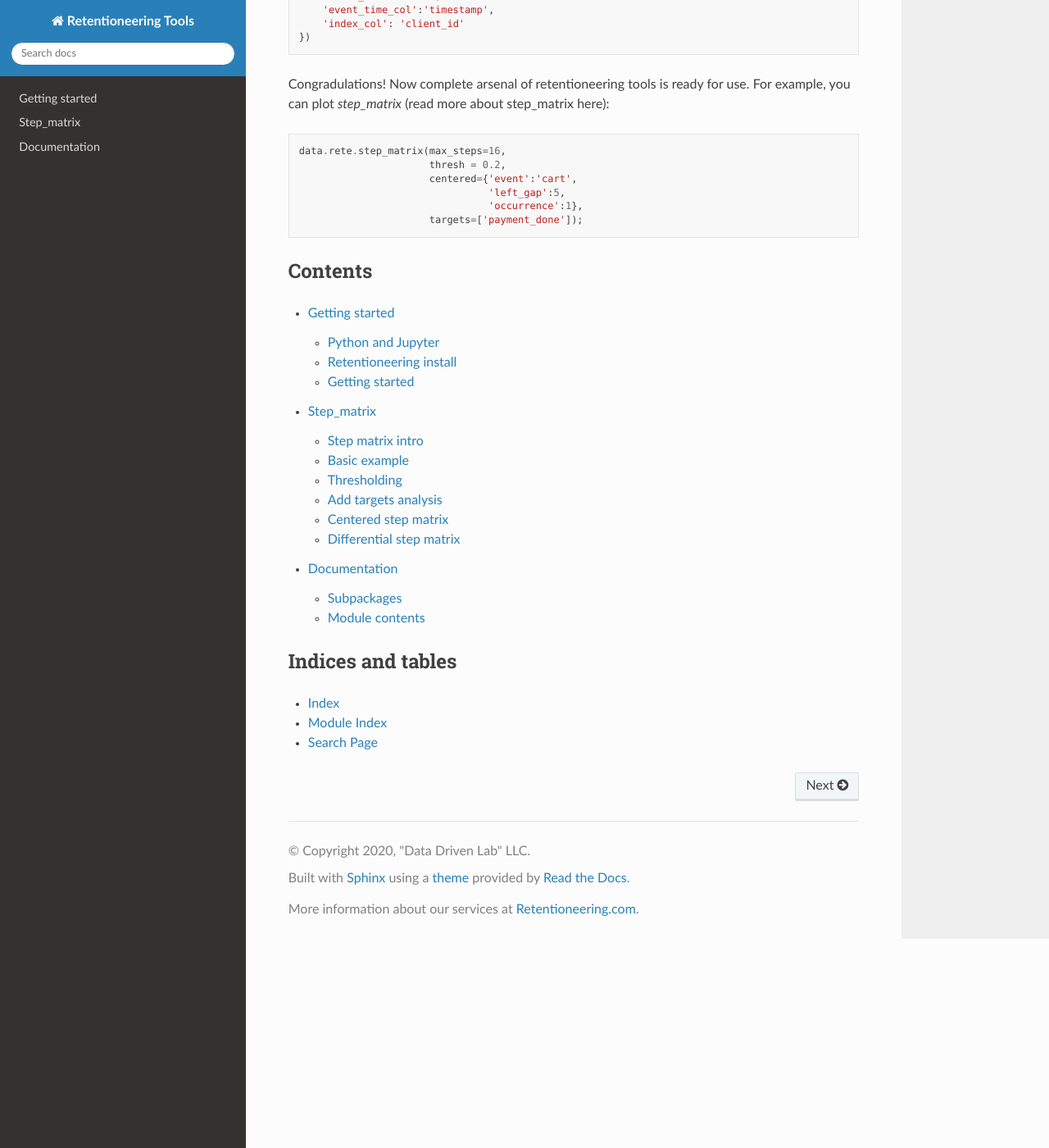
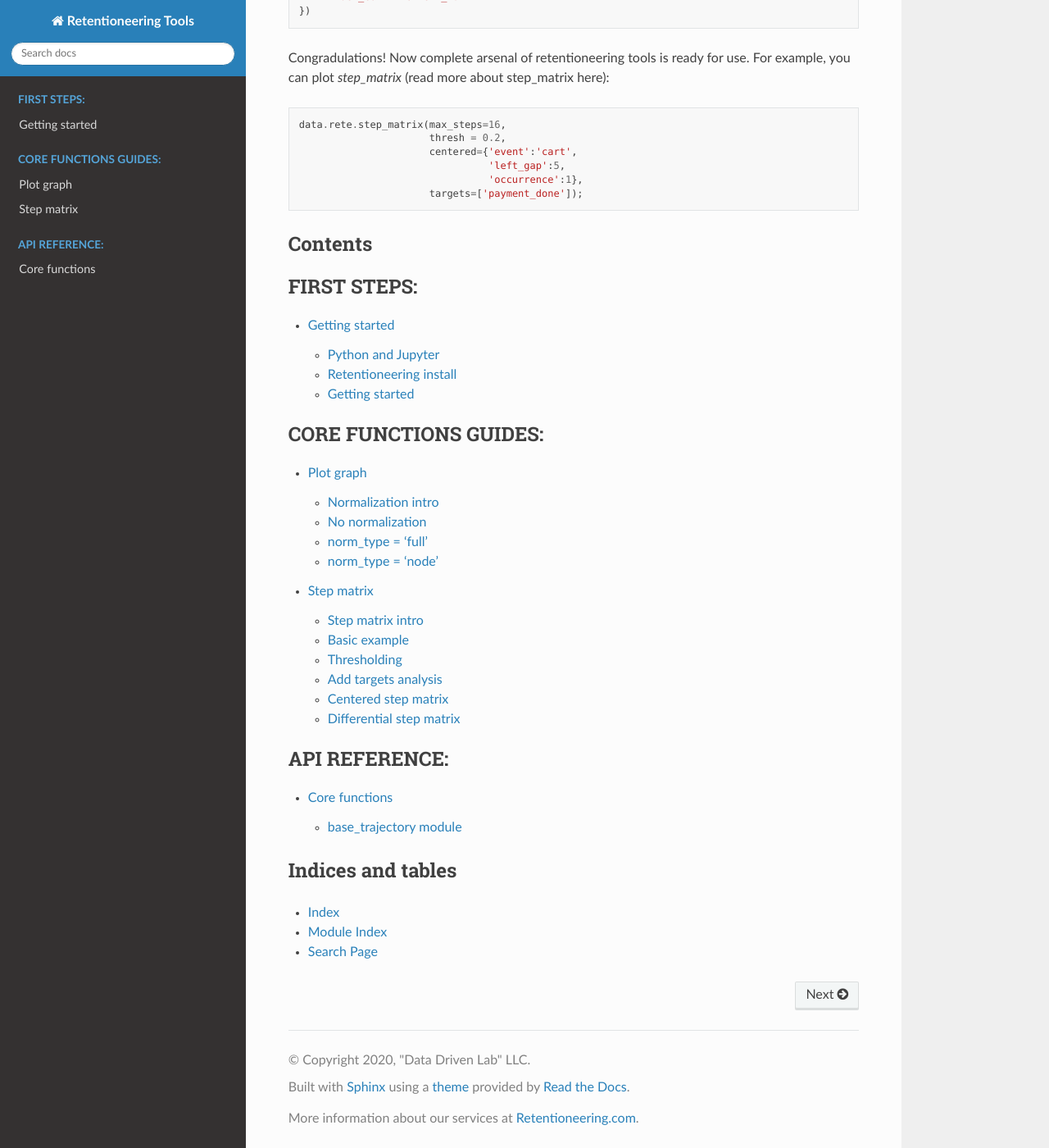
Before and after one commit to retentioneering/retentioneering-tools, a Sphinx documentation site: the page built from docs/source/index.rst, in a window 1280 px wide and 1400 px high, scrolled down 1379 px. Shown: the whole window at 82% size. Built offline with Sphinx 7.4.7 and the Read the Docs theme 2.0.0, drawn with Linux system fonts in a browser that asks for light colours; some of the changed text lies outside the part shown.

Commit message:
update doc and fix graph thresholding when use layout_dump

```diff
--- a/docs/source/index.rst
+++ b/docs/source/index.rst
@@ -14,11 +14,23 @@ Contents
 =====================================================
 
 .. toctree::
+   :caption: FIRST STEPS:
    :maxdepth: 2
 
    Getting started <installation.rst>
-   Step_matrix <step_matrix.rst>
-   Documentation <retentioneering.rst>
+
+.. toctree::
+   :caption: CORE FUNCTIONS GUIDES:
+   :maxdepth: 2
+
+   Plot graph <plot_graph.rst>
+   Step matrix <step_matrix.rst>
+
+.. toctree::
+   :caption: API REFERENCE:
+   :maxdepth: 2
+
+   Core functions <retentioneering.core.rst>
 
 
 Indices and tables
--- a/docs/source/installation.rst
+++ b/docs/source/installation.rst
@@ -43,7 +41,7 @@ own!):
     from retentioneering import datasets
     data = datasets.load_simple_shop()
 
-Here `data` is a regular Pandas Dataframe:
+Here ``data`` is a regular Pandas Dataframe:
 
 .. code:: ipython3
 
--- /dev/null
+++ b/docs/source/plot_graph.rst
@@ -0,0 +1,27 @@
+Plot_graph function
+~~~~~~~~~~~~~~~~~~~
+
+Normalization intro
+===================
+
+There are multiple options for normalization:
+
+.. image:: _static/plot_graph/norm_types.svg
+
+No normalization
+================
+
+In this case we are looking at absolute values
+
+norm_type = 'full'
+==================
+
+This is full normalization
+
+norm_type = 'node'
+==================
+
+Normalization based on node.
+
+Here, sum of all weights for out-bound edges from
+any node will always sums to 100%
--- a/docs/source/step_matrix.rst
+++ b/docs/source/step_matrix.rst
@@ -155,6 +156,7 @@ for extremely simple dataset containg events for only one user:
 
 
 |
+
 Let's plot a simple intuitive step_matrix for our single user dataset:
 
 .. code:: ipython3
--- a/setup.py
+++ b/setup.py
@@ -2,7 +2,7 @@ from setuptools import setup, find_packages
 
 setup(
     name='retentioneering',
-    version='1.0.8.16.n',
+    version='1.0.8.17.n',
     license='Mozilla Public License',
     description='Product analytics and marketing optimization framework based on deep user trajectories analysis',
     long_description="""
```
Also changed, not shown: other parts of docs/source/installation.rst (+1 -3 lines), other parts of docs/source/step_matrix.rst (+3 -2 lines), docs/source/retentioneering.core.rst (+2 -70 lines), docs/source/retentioneering.rst (deleted, +0 -18 lines), docs/source/retentioneering.visualization.rst (deleted, +0 -22 lines), docs/source/_static/plot_graph/norm_types.svg (added), 8 other files.
